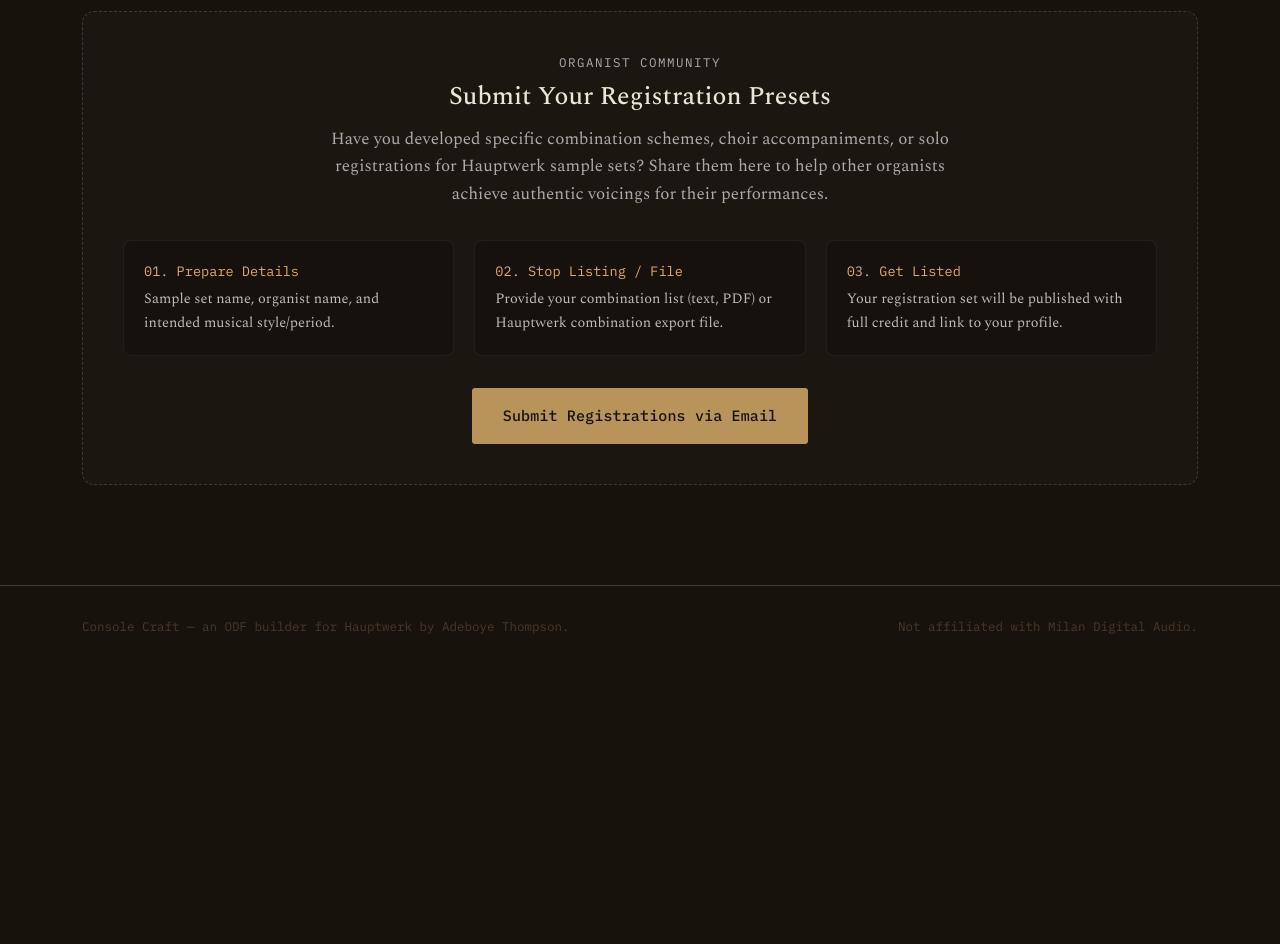
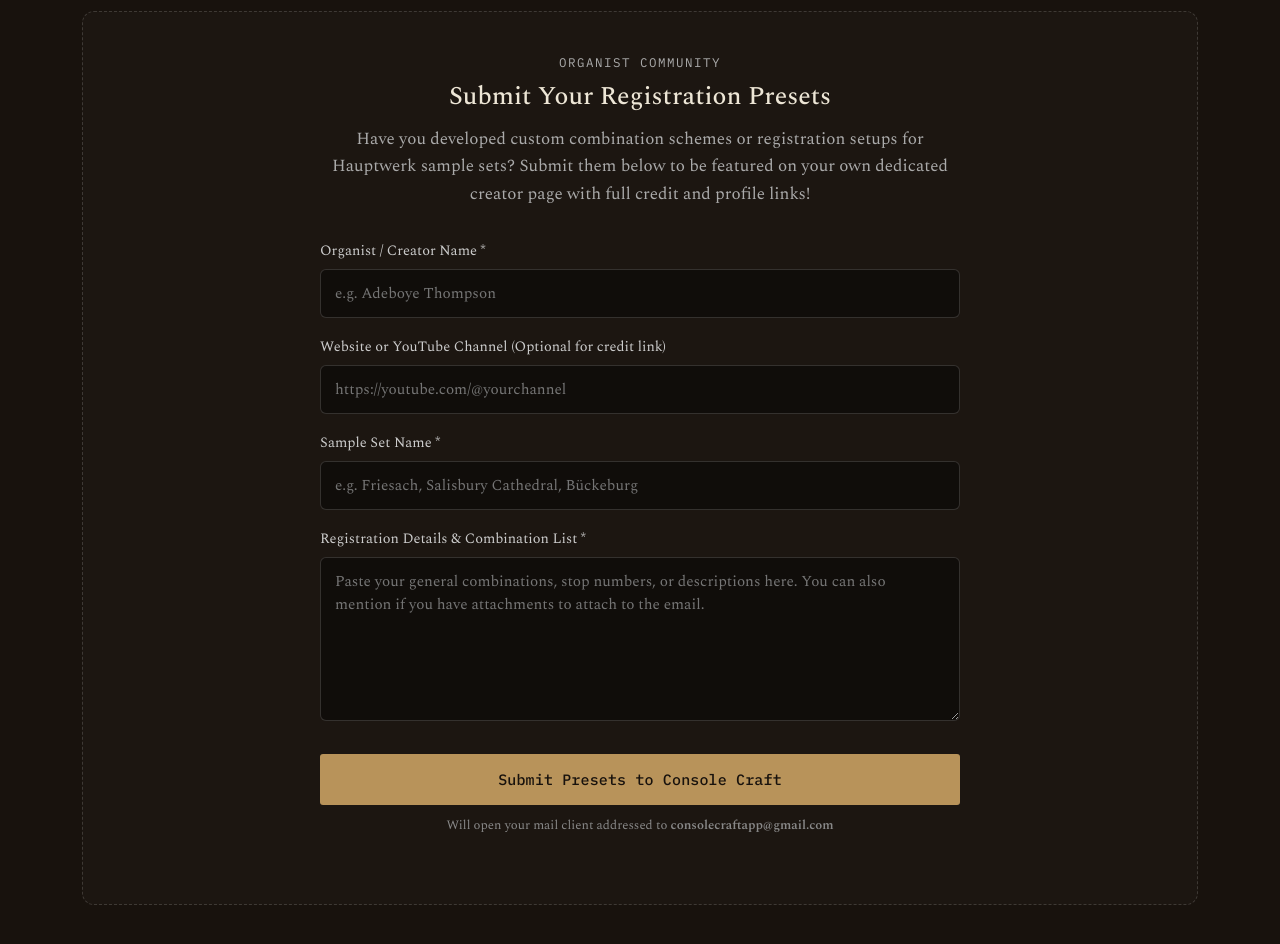
Before and after one commit to adeboyebuilds-del/website, a plain HTML site: page registrations.html in a window 1280 px wide. Shown: the part 1240-2184 px from the top of the page. Before the commit the page ends 1906 px from the top, so only its background shows below. Drawn offline with nearby package versions, Linux system fonts and the light colour scheme.

Commit message:
Update registrations.html

```diff
--- a/registrations.html
+++ b/registrations.html
@@ -203,32 +203,57 @@
       </div>
 
       <!-- INVITATION & SUBMISSION SECTION -->
+     <!-- INVITATION & SUBMISSION SECTION -->
 <div id="submit-preset" class="submit-box">
   <p class="eyebrow" style="margin-bottom: 8px;">Organist Community</p>
   <h3>Submit Your Registration Presets</h3>
   <p>
-          Have you developed specific combination schemes, choir accompaniments, or solo registrations for Hauptwerk sample sets? Share them here to help other organists achieve authentic voicings for their performances.
+    Have you developed custom combination schemes or registration setups for Hauptwerk sample sets?
+    Submit them below to be featured on your own dedicated creator page with full credit and profile links!
   </p>
 
-        <div class="submit-steps">
-          <div class="submit-step-card">
-            <span>01. Prepare Details</span>
-            <p style="margin: 0; font-size: 0.9rem; color: #bbb;">Sample set name, organist name, and intended musical style/period.</p>
-          </div>
-          <div class="submit-step-card">
-            <span>02. Stop Listing / File</span>
-            <p style="margin: 0; font-size: 0.9rem; color: #bbb;">Provide your combination list (text, PDF) or Hauptwerk combination export file.</p>
-          </div>
-          <div class="submit-step-card">
-            <span>03. Get Listed</span>
-            <p style="margin: 0; font-size: 0.9rem; color: #bbb;">Your registration set will be published with full credit and link to your profile.</p>
-          </div>
+  <form id="presetForm" onsubmit="handlePresetSubmit(event)" style="max-width: 640px; margin: 32px auto 0 auto; text-align: left;">
+
+    <div style="margin-bottom: 18px;">
+      <label for="organistName" style="display: block; font-size: 0.9rem; margin-bottom: 6px; color: var(--text-muted, #ccc);">
+        Organist / Creator Name *
+      </label>
+      <input type="text" id="organistName" required placeholder="e.g. Adeboye Thompson" style="width: 100%; padding: 12px 14px; border-radius: 6px; background: rgba(0,0,0,0.4); border: 1px solid rgba(255,255,255,0.15); color: #fff; font-family: inherit; font-size: 0.95rem;">
     </div>
 
-        <a href="mailto:contact@example.com?subject=Console%20Craft%20Registration%20Submission" class="btn btn-primary btn-large">
-          Submit Registrations via Email
-        </a>
+    <div style="margin-bottom: 18px;">
+      <label for="organistLink" style="display: block; font-size: 0.9rem; margin-bottom: 6px; color: var(--text-muted, #ccc);">
+        Website or YouTube Channel (Optional for credit link)
+      </label>
+      <input type="url" id="organistLink" placeholder="https://youtube.com/@yourchannel" style="width: 100%; padding: 12px 14px; border-radius: 6px; background: rgba(0,0,0,0.4); border: 1px solid rgba(255,255,255,0.15); color: #fff; font-family: inherit; font-size: 0.95rem;">
     </div>
+
+    <div style="margin-bottom: 18px;">
+      <label for="sampleSet" style="display: block; font-size: 0.9rem; margin-bottom: 6px; color: var(--text-muted, #ccc);">
+        Sample Set Name *
+      </label>
+      <input type="text" id="sampleSet" required placeholder="e.g. Friesach, Salisbury Cathedral, Bückeburg" style="width: 100%; padding: 12px 14px; border-radius: 6px; background: rgba(0,0,0,0.4); border: 1px solid rgba(255,255,255,0.15); color: #fff; font-family: inherit; font-size: 0.95rem;">
+    </div>
+
+    <div style="margin-bottom: 24px;">
+      <label for="presetDetails" style="display: block; font-size: 0.9rem; margin-bottom: 6px; color: var(--text-muted, #ccc);">
+        Registration Details & Combination List *
+      </label>
+      <textarea id="presetDetails" rows="6" required placeholder="Paste your general combinations, stop numbers, or descriptions here. You can also mention if you have attachments to attach to the email." style="width: 100%; padding: 12px 14px; border-radius: 6px; background: rgba(0,0,0,0.4); border: 1px solid rgba(255,255,255,0.15); color: #fff; font-family: inherit; font-size: 0.95rem; resize: vertical;"></textarea>
+    </div>
+
+    <div style="text-align: center;">
+      <button type="submit" class="btn btn-primary btn-large" style="width: 100%; cursor: pointer;">
+        Submit Presets to Console Craft
+      </button>
+      <p style="font-size: 0.8rem; color: #888; margin-top: 10px;">
+        Will open your mail client addressed to <strong>consolecraftapp@gmail.com</strong>
+      </p>
+    </div>
+
+  </form>
+</div>
+
 
     </div>
   </section>
@@ -244,5 +269,22 @@
 </footer>
 
 <script src="script.js"></script>
+  <script>
+function handlePresetSubmit(event) {
+  event.preventDefault();
+
+  const name = document.getElementById('organistName').value;
+  const link = document.getElementById('organistLink').value || 'Not provided';
+  const sampleSet = document.getElementById('sampleSet').value;
+  const details = document.getElementById('presetDetails').value;
+
+  const subject = encodeURIComponent(`Preset Submission: ${sampleSet} by ${name}`);
+  const bodyText = `Organist Name: ${name}\r\nProfile/Channel Link: ${link}\r\nSample Set: ${sampleSet}\r\n\r\n-----------------------------------\r\nRegistration Details:\r\n-----------------------------------\r\n${details}`;
+
+  const mailtoUrl = `mailto:consolecraftapp@gmail.com?subject=${subject}&body=${encodeURIComponent(bodyText)}`;
+
+  window.location.href = mailtoUrl;
+}
+</script>
 </body>
 </html>
```
Lines whose indentation alone changed are shown as unchanged.
